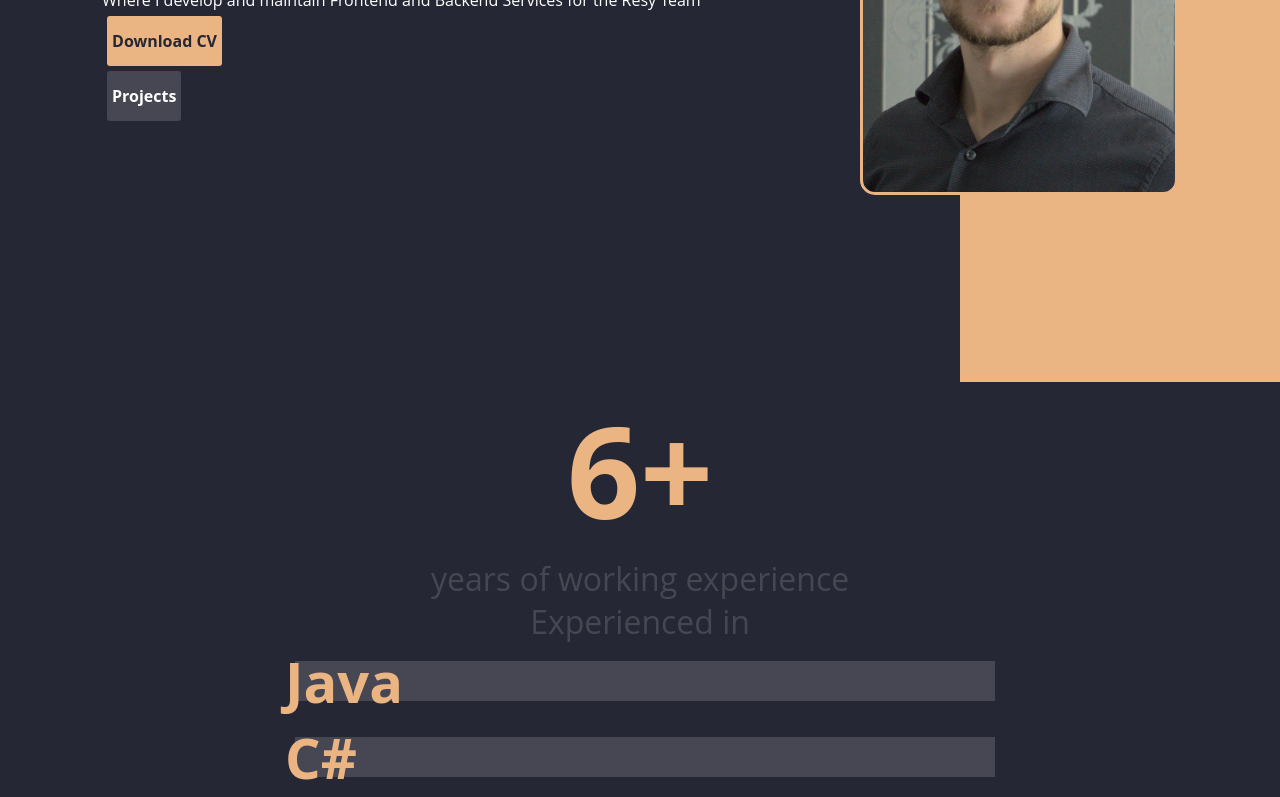
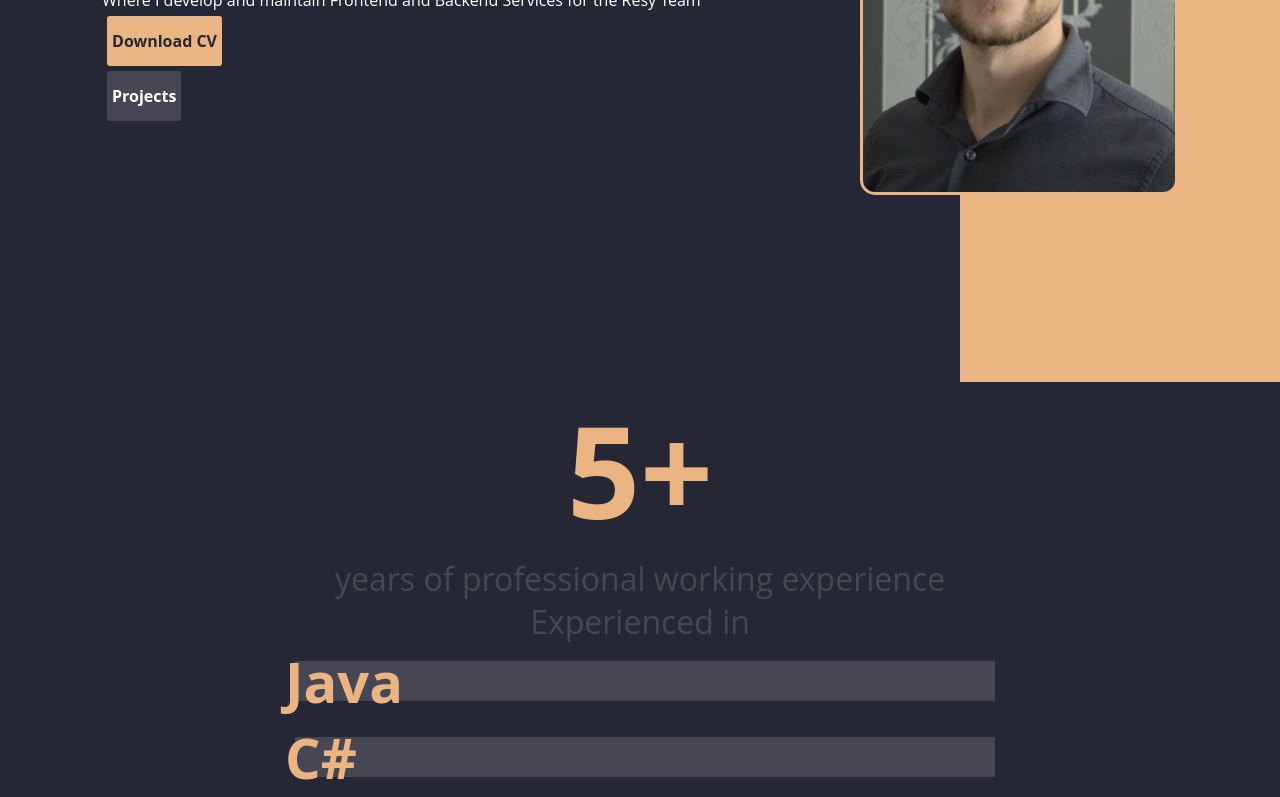
Before and after one commit to Borsche/Portfolio, a Vue app: page / in a window 1280 px wide. Shown: the part 418-1215 px from the top of the page. Built offline with nearby package versions, Linux system fonts and the light colour scheme.

Commit message:
fixed numbers

```diff
--- a/src/components/SoftwareProfile.vue
+++ b/src/components/SoftwareProfile.vue
@@ -50,16 +50,8 @@ export default {
 }
 
 @media only screen and (min-width: 1200px) {
-    .statblock {
-
-        .stat {
-            font-size: 8rem;
-        }
-
-        .desc {
-            color: $tertiary-color;
-            font-size: 2rem;
-        }
+    .softwareprofile {
+        height: 100vh;
     }
 }
 
--- a/src/components/StatProfile.vue
+++ b/src/components/StatProfile.vue
@@ -1,8 +1,8 @@
 <template>
     <div class="statprofile">
         <StatBlock
-            stat="6+"
-            desc="years of working experience"
+            stat="5+"
+            desc="years of professional working experience"
         />
         <div class="statlist">
             <span class="">Experienced in</span>
```
